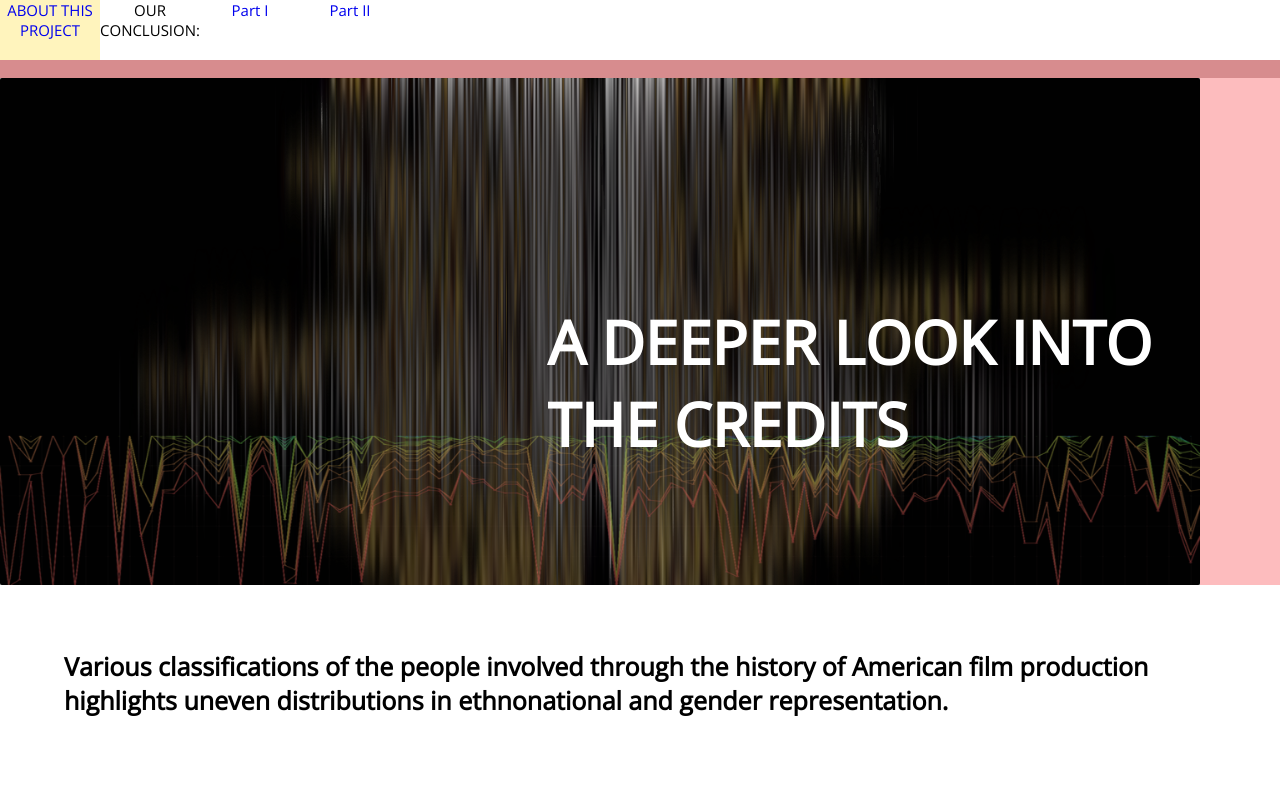
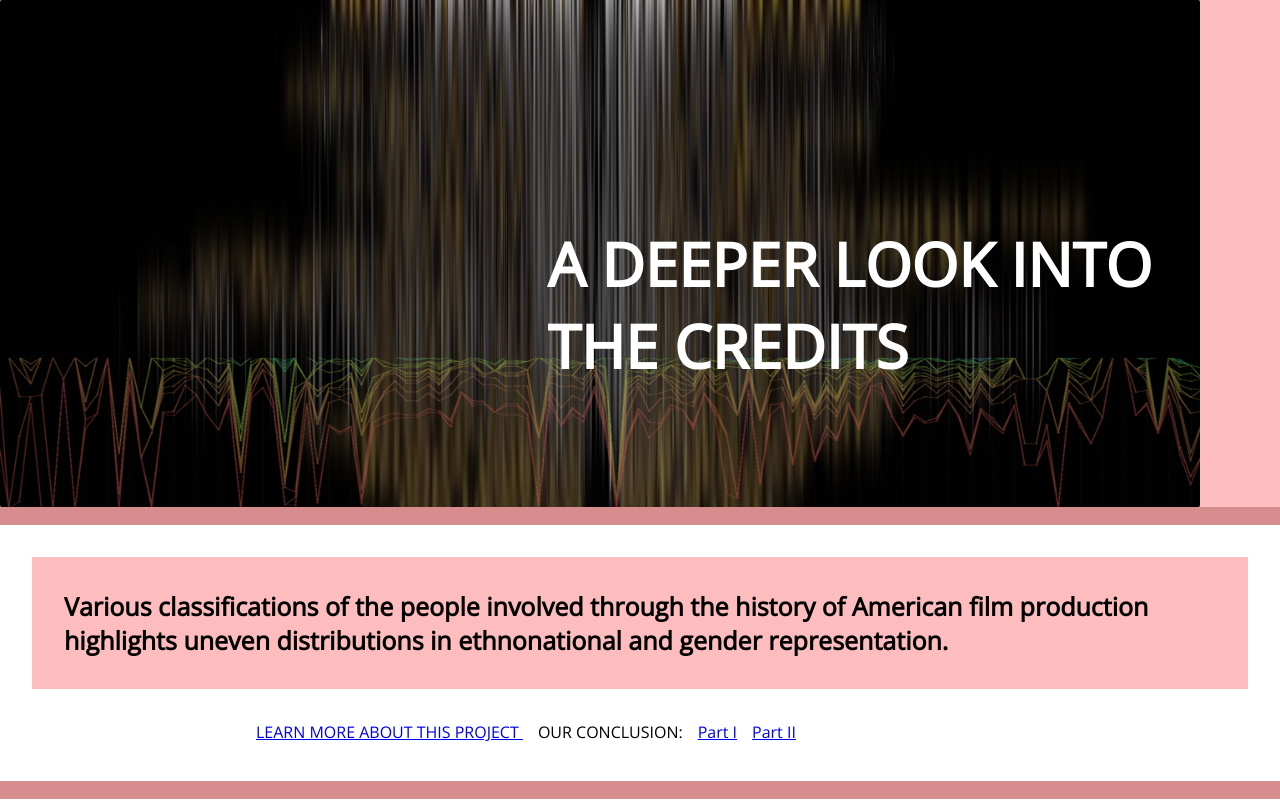
Before and after one commit to social-good/credits, a React (Create React App) app: page / in a window 1280 px wide. Shown: the top 800 px of the page. Built offline with nearby package versions, Linux system fonts and the light colour scheme.

Commit message:
final additions

```diff
--- a/src/components/crew/CrewSlider.js.jsx
+++ b/src/components/crew/CrewSlider.js.jsx
@@ -20,7 +20,7 @@ export default class CrewSlider extends Component {
     return (
       <div className="CrewSlider">
       	<input type="range" min="1900" max="2018" value={this.props.position} onChange={this.onMove} className="crew-slider-input-range" id="crew-slider-input-range-0" />
-      	<div>{this.props.position}</div>
+      	<div className="crew-slider-year-indicator">{this.props.position}</div>
       </div>
 
     );
--- a/src/components/crew/GenderChartContainer.js.jsx
+++ b/src/components/crew/GenderChartContainer.js.jsx
@@ -11,7 +11,7 @@ export default class GenderChartContainer extends Component {
 		this.state = {
 			selected: 0,
 			captions: {
-				0:{ configuration: 'Shown is gender breakdown of the five most successful movies as recorded by The Movie Database (as of March 2019).',
+				0:{ configuration: 'Shown is the gender breakdown of the five most successful movies as recorded by The Movie Database (as of March 2019).',
 					explanation: [
 						'At first glance, the most obvious feature of this graph is the minimal contribution of women to the U.S. motion picture industry.',
 						'Then you notice the tremendous amount of UNKNOWN information. Before 1920 and after 1991, over half of the contributors\' genders are unrecorded.',
--- a/src/components/homepage/Homepage.js.jsx.js
+++ b/src/components/homepage/Homepage.js.jsx.js
@@ -11,7 +11,6 @@ import OnomasticDisplayContainer from '../crew/OnomasticDisplayContainer.js.jsx'
 import CrewChordDiagram from '../crew/CrewChordDiagram.js.jsx'
 
 import HomepageBannerImage from '../../media/images/Credits_Blur_Graph_Superimposed.png';
-import StoryLine from './StoryLine.js.jsx';
 import Feed from './Feed.js.jsx';
 import Team from './Team.js.jsx';
 import Contact from './Contact.js.jsx';
@@ -23,18 +22,22 @@ class Homepage extends Component {
 	render() {
 		return (
 			<div className="Homepage" >
-				<TopBar />
 				<div className="homepage-banner-container">
 					<img className="homepage-banner-image" src={HomepageBannerImage} alt={'This did not render'}/>
 					<div className="homepage-banner-header">A DEEPER LOOK INTO<br/> THE CREDITS</div>
 				</div>
+				<div className="topbar-bottom-bar"></div>
 				<div className="homepage-intro">
 					Various classifications of the people involved through the history of American film production highlights uneven distributions in ethnonational and gender representation.
 				</div>
+				<TopBar />
 				<GenderChartContainer />
 				<DiasporaChartContainer />
 				<DepartmentChartContainer />
-				Stuff about going back to the other site or reading more about the project and our conclusion.
+				<div className="topbar-bottom-bar"></div>
+				<div className="learn-more">
+					<a href="file:///Users/danielkawalsky/Documents/Code/SocialGood/final-site/index.html">Learn more</a> about this project and our conclusion: <a href="https://towardsdatascience.com/the-trouble-with-classification-312cc6fe8b79">Part I</a> and <a href="https://towardsdatascience.com/spicing-up-feature-film-credits-with-classification-part-ii-c715d8375975">Part II</a>.
+				</div>
 			</div>
 		);
 	}
--- a/src/components/homepage/StoryLine.js.jsx
+++ /dev/null
@@ -1,19 +0,0 @@
-import React, { Component } from 'react';
-
-import CrewDepartmentDonut from '../crew/CrewDepartmentDonut.js';
-import CrewGenderChart from '../crew/CrewGenderChart.js';
-import CrewDiasporaChart from '../crew/CrewDiasporaChart.js';
-
-import '../../stylesheets/Homepage.css';
-
-class StoryLine extends Component {
-
-	render() {
-		return (
-			<div className="StoryLine" >
-			</div>
-		);
-	}
-}
-
-export default StoryLine;
--- a/src/components/homepage/TopBar.js.jsx.js
+++ b/src/components/homepage/TopBar.js.jsx.js
@@ -6,11 +6,13 @@ class TopBar extends Component {
 	render() {
 		return (
 			<div className="TopBar" >
-				<div className="topbar-topbar">
-					<a href="file:///Users/danielkawalsky/Documents/Code/SocialGood/final-site/index.html"><div className='topbar-tab-box'>ABOUT THIS PROJECT</div></a>
-					<div className='topbar-tab-box'>OUR CONCLUSION:</div>
-					<a href="https://towardsdatascience.com/the-trouble-with-classification-312cc6fe8b79"><div className='topbar-tab-box'>Part I</div></a>
-					<a href="https://towardsdatascience.com/the-trouble-with-classification-312cc6fe8b79"><div className='topbar-tab-box'>Part II</div></a>
+				<div className="topbar-content">
+					<a href="file:///Users/danielkawalsky/Documents/Code/SocialGood/final-site/index.html">LEARN MORE ABOUT THIS PROJECT </a>
+					<div className="topbar-space" />OUR CONCLUSION:
+					<div className="topbar-space" />
+					<a href="https://towardsdatascience.com/the-trouble-with-classification-312cc6fe8b79">Part I</a>
+					<div className="topbar-space" />
+					<a href="https://towardsdatascience.com/the-trouble-with-classification-312cc6fe8b79">Part II</a>
 				</div>
 				<div className="topbar-bottom-bar"></div>
 			</div>
--- a/src/stylesheets/Crew.css
+++ b/src/stylesheets/Crew.css
@@ -1,7 +1,14 @@
 /* SLIDER */
 
 .CrewSlider {
-  width: 100%; /* Width of the outside container */
+  width: 80%; /* Width of the outside container */
+  margin-left: 10%;
+}
+
+.crew-slider-year-indicator {
+  font-size: 3.5vw;
+  font-weight: bold;
+  margin-left: 44%;
 }
 
 /* The slider itself */
--- a/src/stylesheets/Homepage.css
+++ b/src/stylesheets/Homepage.css
@@ -24,8 +24,15 @@
 	top: 0px;
 }
 
-.topbar-topbar {
+.topbar-content {
 	height: 60px;
+	margin-left: 20%;
+	margin-right: 20%;
+}
+
+.topbar-space {
+	display: inline-block;
+	width: 15px;
 }
 
 .topbar-bottom-bar {
@@ -86,8 +93,17 @@
 
 /* INTRO */
 .homepage-intro {
-	margin: 5%;
-	margin-bottom: 7%;
+	margin: 2.5%;
+	padding: 2.5%;
 	font-size: 25px;
 	font-weight: bold;
+	background-color: #FDBCBE;
 }
+
+.learn-more {
+	margin-left: 15%;
+	font-size: 30px;
+	font-style: italic;
+	font-weight: bold;
+	margin-bottom: 10vh;
+}
```
